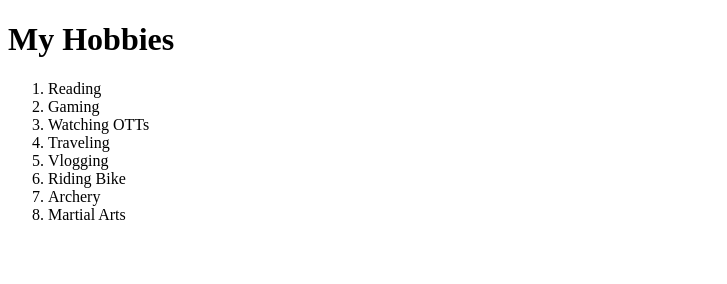
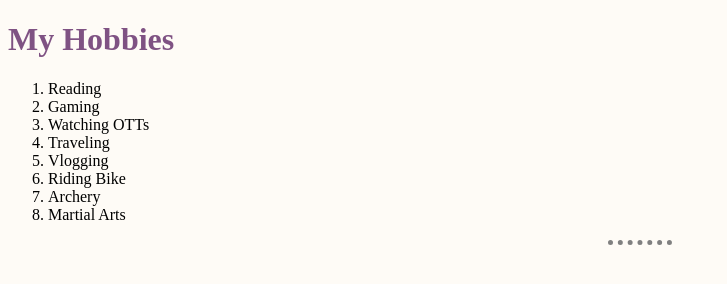
Before and after one commit to UmangUdit96/MyResume, a plain HTML site: page hobbies.html in a window 1280 px wide. Shown: the whole page, without its empty margins (0-727 px from the left). Drawn offline with Linux system fonts and the light colour scheme.

Commit message:
Update hobbies.html

```diff
--- a/hobbies.html
+++ b/hobbies.html
@@ -3,7 +3,10 @@
 
 <head>
   <meta charset="utf-8">
+  <meta name="viewport" content="width=device-width, initial-scale=1.0">
+  <meta http-equiv="X-UA-Compatible" content="ie=edge">
   <title></title>
+  <link rel="stylesheet" type="text/css" href="styles.css">
 </head>
 
 <body>
@@ -18,6 +21,7 @@
     <li>Archery</li>
     <li>Martial Arts</li>
   </ol>
+  <hr>
 </body>
 
 </html>
```
